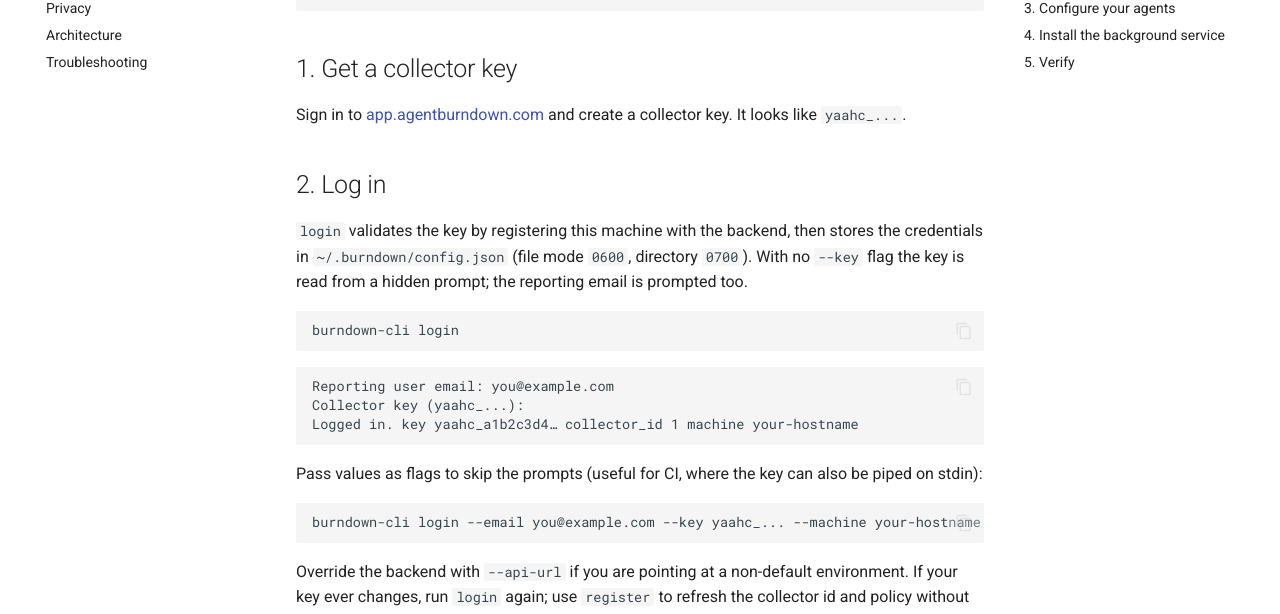
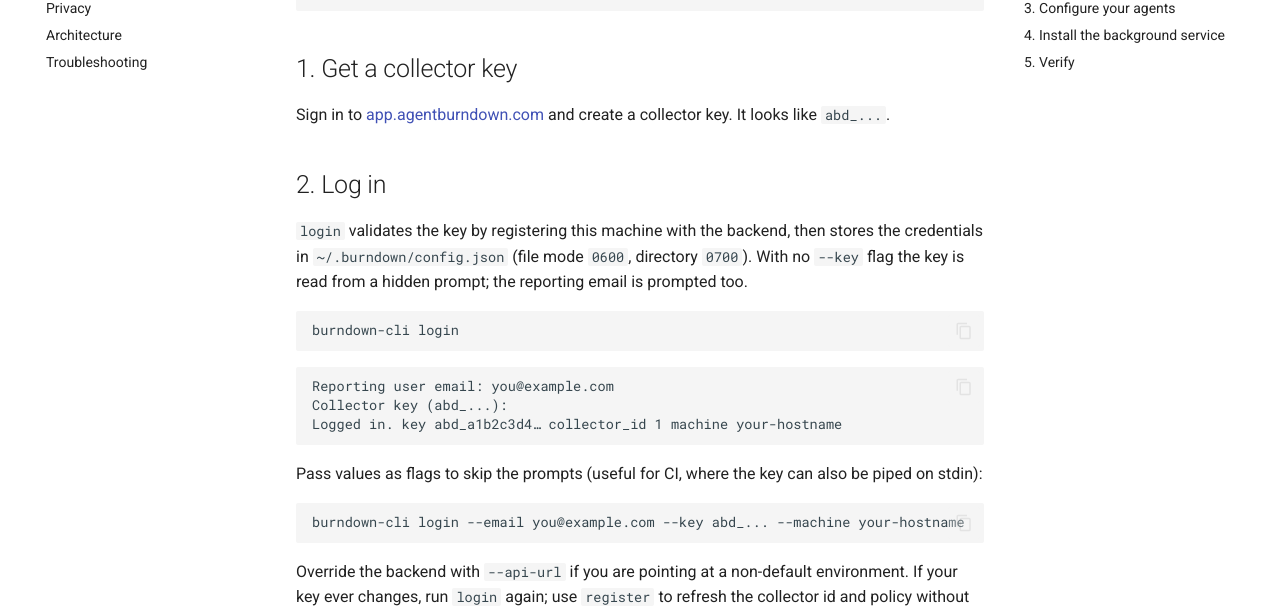
Before and after one commit to agent-burn-down/desktop-client, an MkDocs documentation site: the page built from docs/quickstart.md, in a window 1280 px wide and 900 px high, scrolled down 221 px. Shown: the part 154-768 px from the top of the window. Built offline with MkDocs 1.6.1 and Material for MkDocs 9.7.7, drawn with Linux system fonts in a browser that asks for light colours; comment, search, counter and statistics services are not loaded.

Commit message:
docs: fix stale yaahc_ collector-key prefix to abd_ (#37)
Real keys issued by the backend start with abd_ (Agent Burndown).
Closes #36.

````diff
--- a/docs/quickstart.md
+++ b/docs/quickstart.md
@@ -16,7 +16,7 @@ cp bin/burndown-cli /usr/local/bin/
 ## 1. Get a collector key
 
 Sign in to [app.agentburndown.com](https://app.agentburndown.com) and create a
-collector key. It looks like `yaahc_...`.
+collector key. It looks like `abd_...`.
 
 ## 2. Log in
 
@@ -31,15 +31,15 @@ burndown-cli login
 
 ```
 Reporting user email: you@example.com
-Collector key (yaahc_...):
-Logged in. key yaahc_a1b2c3d4… collector_id 1 machine your-hostname
+Collector key (abd_...):
+Logged in. key abd_a1b2c3d4… collector_id 1 machine your-hostname
 ```
 
 Pass values as flags to skip the prompts (useful for CI, where the key can also
 be piped on stdin):
 
 ```
-burndown-cli login --email you@example.com --key yaahc_... --machine your-hostname
+burndown-cli login --email you@example.com --key abd_... --machine your-hostname
 ```
 
 Override the backend with `--api-url` if you are pointing at a non-default
````
Also changed, not shown: README.md (+4 -4 lines).
